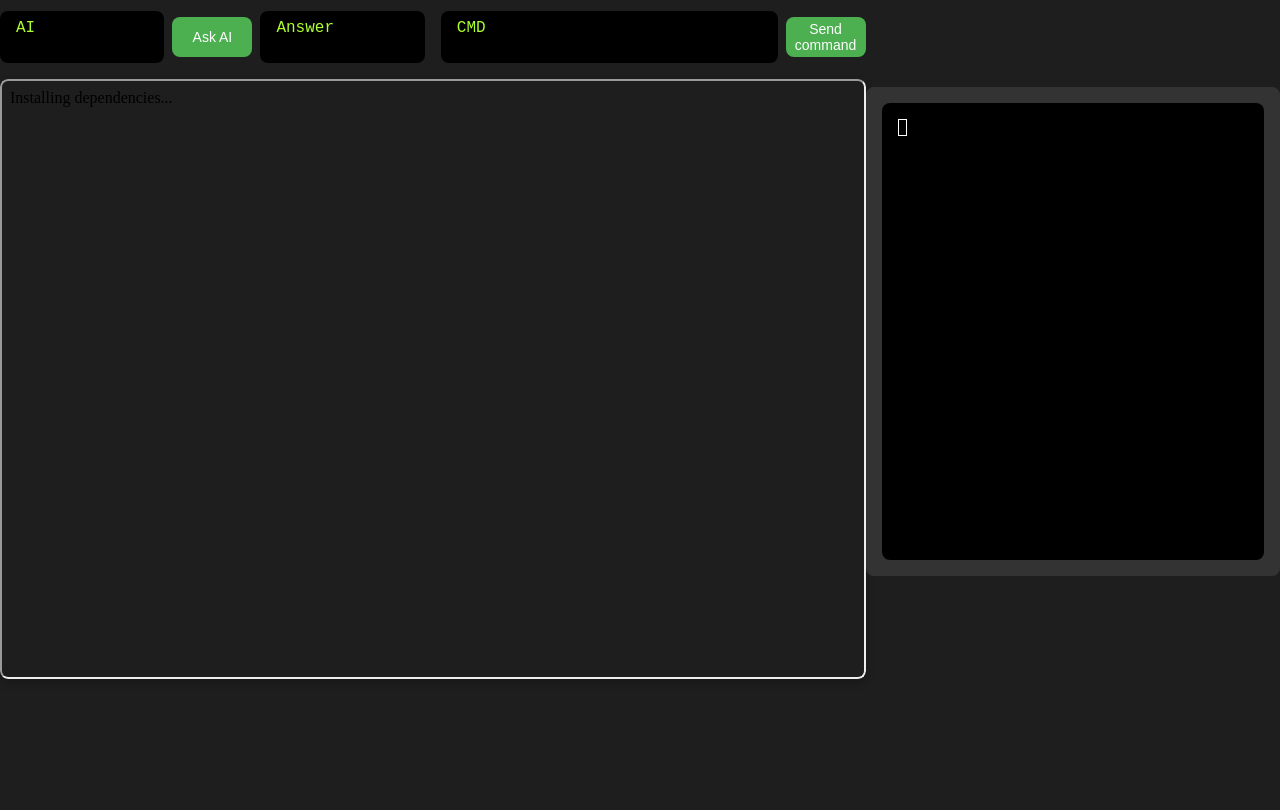
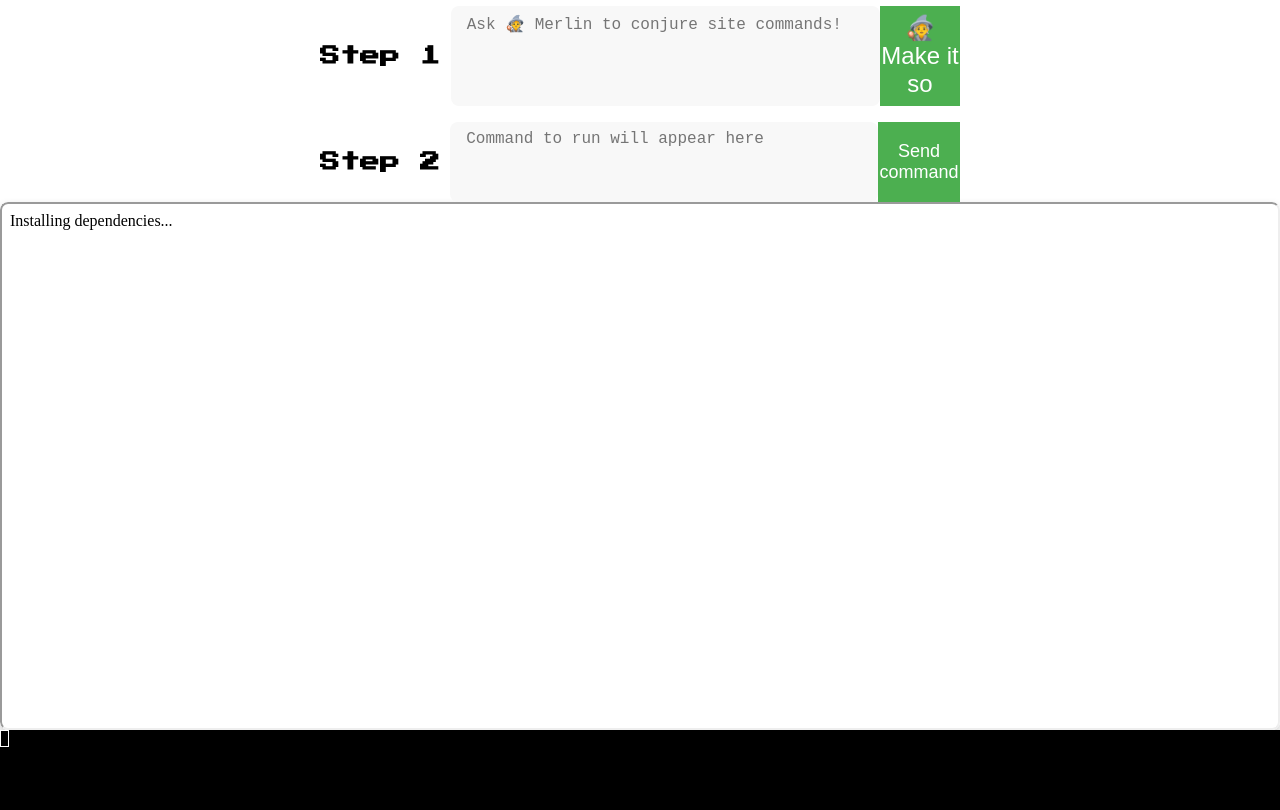
Before and after one commit to btopro/webContainerHAX-api, a website built with Vite: page index.html in a window 1280 px wide. Shown: the part 69-879 px from the top of the page. Before the commit the page ends 800 px from the top, so only its background shows below. Built offline with nearby package versions, Linux system fonts and the light colour scheme; what @webcontainer/api would draw is missing.

Commit message:
some style uniformity for somplicity sake

```diff
--- a/index.html
+++ b/index.html
@@ -4,18 +4,22 @@
    <meta charset="UTF-8">
    <title>node.js WebContainers</title>
    <link rel="preload" href="styles.css" as="style" onload="this.rel='stylesheet'">
-   <noscript><link rel="stylesheet" href="styles.css"></noscript>
+   <link rel="preconnect" href="https://fonts.googleapis.com">
+    <link rel="preconnect" href="https://fonts.gstatic.com" crossorigin>
+    <link href="https://fonts.googleapis.com/css2?family=Press+Start+2P&display=swap" rel="stylesheet">
 </head>
 <body>
 <div class="container">
+    <h1>haxAI Site builder</h1>
     <div class="input-group ai">
-        <textarea id="aiTextArea">AI</textarea>
-        <button id="submitButtonAI">Ask AI</button>
-        <textarea id="ansTextArea">AI Answer</textarea>
+        <h2>Step 1</h2>
+        <textarea id="aiTextArea" placeholder="Ask 🧙 Merlin to conjure site commands!"></textarea>
+        <button id="submitButtonAI">🧙<br>Make it so</button>
     </div>
 
     <div class="input-group editor">
-        <textarea id="cmdTextArea">CMD</textarea>
+        <h2>Step 2</h2>
+        <textarea id="cmdTextArea" placeholder="Command to run will appear here"></textarea>
         <button id="submitButtonCMD">Send command</button>
     </div>
 
--- a/index.js
+++ b/index.js
@@ -73,8 +73,6 @@ const submitButtonAI = document.querySelector('#submitButtonAI');
 const cmdTextArea = document.querySelector("#cmdTextArea");
 const submitButtonCMD = document.querySelector('#submitButtonCMD');
 
-const ansTextArea = document.querySelector("#ansTextArea");
-
 const terminalElement = document.querySelector('.terminal');
 
 let WebContainersInstance;
@@ -109,10 +107,6 @@ window.addEventListener('load', async () => {
   });
   terminal.open(terminalElement);
 
-  aiTextArea.value = "AI";
-  ansTextArea.value = "Answer";
-  cmdTextArea.value = "CMD";
-
   const fitAddon = new FitAddon();
   terminal.loadAddon(fitAddon);
   fitAddon.fit();
@@ -142,5 +136,5 @@ window.addEventListener('load', async () => {
   await installDependencies(terminal);
   await startDevServer(terminal);
 
-  console.log('Window is loaded');
+  console.log('Window loaded');
 });
--- a/styles.css
+++ b/styles.css
@@ -6,43 +6,46 @@
 /* Body styling */
 body {
     margin: 0;
-    height: 100vh;
-    display: flex;
     justify-content: center;
     align-items: center;
-    background-color: #1e1e1e;
-    color: #ddd;
-    font-family: Arial, sans-serif;
-}
-
-/* Main container with grid layout */
-.container {
-    display: grid;
-    grid-template-areas:
-        "ai editor"
-        "preview preview"
-        "terminal terminal";
-    grid-template-columns: 1fr 1fr;
-    gap: 1rem;
-    height: 80%;
-    width: 90%;
+    color: black;
+    background-color: white;
+    font-family: "Press Start 2P", serif;
+    font-weight: 400;
+    font-style: normal;
 }
 
 /* Input group to align textarea and button side by side */
 .input-group {
     display: flex;
     align-items: center;
-    gap: 0.5rem;
-    width: 100%;
+    border-radius: 0;
+    border: none;
+    width: 50%;
+    margin: 0 auto;
+    padding: 16px;
 }
 
-/* Grid area assignment */
-.ai {
-    grid-area: ai;
+.input-group h2 {
+    margin: 0;
+    width: 200px;
+    font-size: 20px;
+}
+
+.ai, .ai button {
+    padding: 0;
+    height: 100px;
+    font-size: 24px;
+}
+
+.editor, .editor button {
+    height: 80px;
+    padding: 0;
+    font-size: 18px;
 }
 
 .editor {
-    grid-area: editor;
+    margin-top: 16px;
 }
 
 /* Text area styling */
@@ -51,37 +54,34 @@ textarea {
     height: 100%;
     resize: none;
     border-radius: 0.5rem;
-    background: black;
-    color: greenyellow;
+    background: #f8f8f8;
+    color: black;
     padding: 0.5rem 1rem;
     font-family: monospace;
     font-size: 1rem;
     border: none;
-    flex: 1;
 }
 
 /* Button styling */
 button {
-    width: 80px;
+    min-width: 80px;
     height: 40px;
     font-size: 14px;
-    border-radius: 0.5rem;
     border: none;
+    display: block;
     cursor: pointer;
     background-color: #4CAF50;
     color: white;
     transition: background-color 0.3s;
 }
-
+button:focus,
 button:hover {
     background-color: #45a049;
 }
 
 /* Preview section styling */
 .preview {
-    grid-area: preview;
-    grid-column: 1 / -1; /* Makes it span both columns */
-    height: 600px; /* Increase height */
+    height: 66vh;
     border-radius: 0.5rem;
     overflow: hidden;
     box-shadow: 0 4px 8px rgba(0, 0, 0, 0.2);
@@ -95,11 +95,13 @@ iframe {
 
 /* Terminal section styling */
 .terminal {
-    grid-area: terminal;
+    height: 10vh;
+    width: 100%;
     background-color: #333;
     color: #ddd;
-    padding: 1rem;
-    border-radius: 0.5rem;
+    padding: 0;
+    margin: 0;
     overflow-y: auto;
+    overflow-x: hidden;
     font-family: monospace;
 }
```
